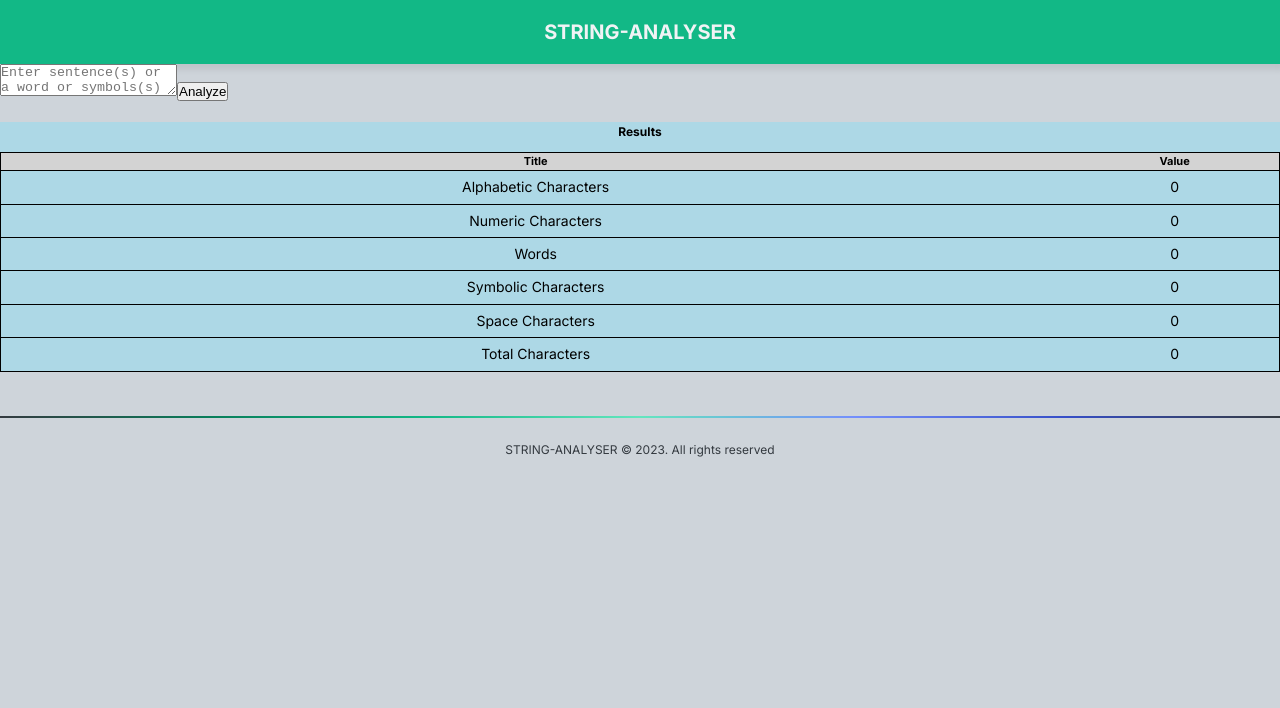
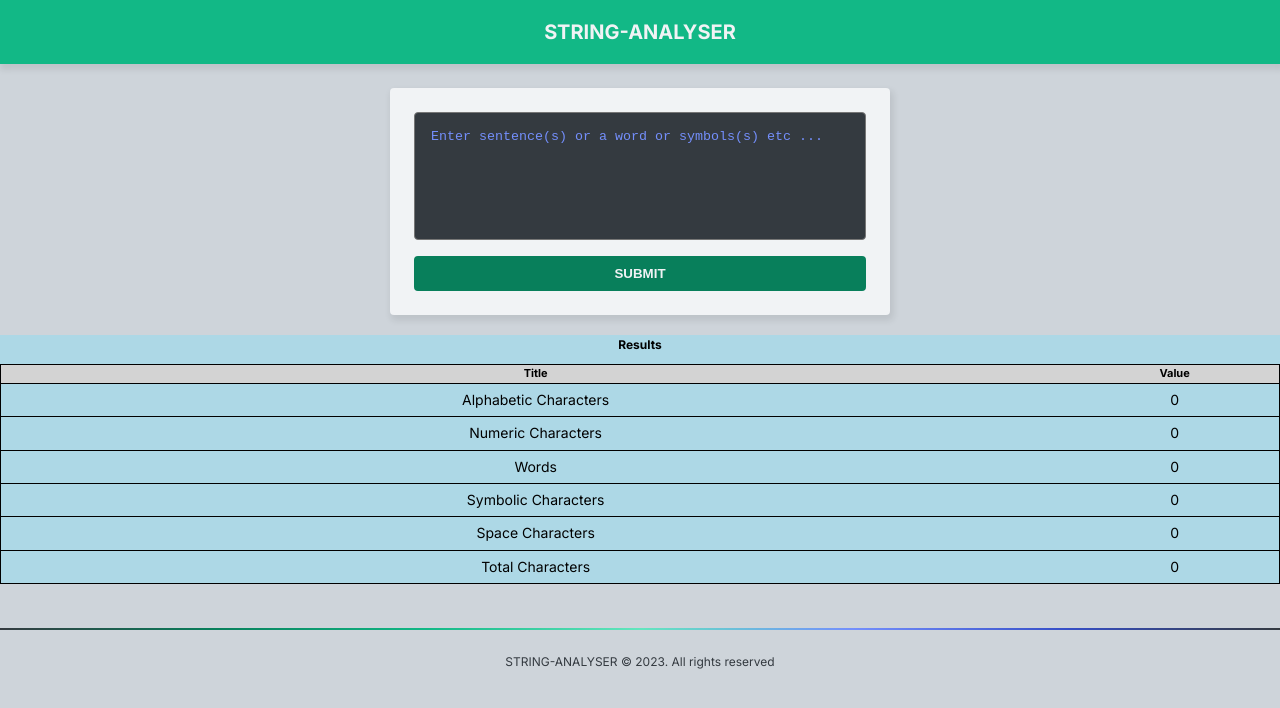
Before and after one commit to Tibz-Dankan/string-analyser, a React (Vite) app: page / in a window 1280 px wide. Shown: the top 708 px of the page. Built offline with nearby package versions, Linux system fonts and the light colour scheme.

Commit message:
feat: StringInputForm UI styles

```diff
--- a/src/components/UI/StringInputForm/StringInputForm.module.scss
+++ b/src/components/UI/StringInputForm/StringInputForm.module.scss
@@ -1,37 +1,123 @@
-.string-analyser {
-  &__header {
+.string-input {
+  margin-top: 2.4rem;
+  display: grid;
+  place-items: center;
+  &-form {
+    width: 40rem;
+    padding: 2.4rem;
+    border-radius: 0.4rem;
     display: flex;
-    align-items: center;
+    flex-direction: column;
+    background-color: var(--color-grey-light-2);
+    box-shadow: var(--shadow-light);
+    @media (min-width: 1030px) {
+      width: 50rem;
+    }
+    @media (max-width: 450px) {
+      width: 30rem;
+    }
+
+    &__input {
+      width: 100%;
+      height: 12.8rem;
+      padding: 1.6rem;
+      background-color: var(--color-grey-dark-3);
+      color: var(--color-grey-light-2);
+      border-radius: 0.4rem;
+      outline: none;
+      resize: none;
+      // &:hover,
+      // &:focus {
+      //   transition: 0.35s;
+      //   border: 0.2rem solid var(--color-primary-dark);
+      //   border: 0.4rem solid var(--color-primary);
+      // }
+      /* Chrome, Firefox, Opera, Safari 10.1+ */
+      &::placeholder {
+        // color: hsl(339.3, 69.4%, 38.4%);
+        color: var(--color-secondary-light);
+        opacity: 1;
+      }
+      /* Internet Explorer 10-11 */
+      &:-ms-input-placeholder {
+        color: var(--color-secondary-light);
+      }
+      /* Microsoft Edge */
+      &::-ms-input-placeholder {
+        color: var(--color-secondary-light);
+      }
+    }
+    &__submit-button {
+      margin-top: 1.6rem;
+      padding: 0.8rem 0rem;
+      border-radius: 0.4rem;
+      border: 0.2rem solid var(--color-primary-dark);
+      background-color: var(--color-primary-dark);
+      color: var(--color-grey-light-2);
+      font-weight: bold;
+      outline: none;
+      &:hover,
+      &:focus {
+        transition: 0.35s;
+        background-color: var(--color-primary);
+        border: 0.2rem solid var(--color-primary);
+      }
+    }
   }
+}
 
-  &__logo {
-    font-size: 24px;
-    font-weight: bold;
+.string-input-form__input {
+  // SCROLLBAR STYLES FOR WEBKIT BROWSERS
+  &::-webkit-scrollbar {
+    width: 0.8rem;
+    height: auto;
   }
-
-  &__input {
-    width: 100%;
-    height: 200px;
+  &::-webkit-scrollbar-thumb {
+    background: linear-gradient(
+      to bottom,
+      var(--color-grey-dark-3),
+      var(--color-primary-light),
+      var(--color-secondary),
+      var(--color-primary-dark),
+      var(--color-grey-dark-3)
+    );
+    border-radius: 0.8rem;
   }
-
-  &__submit-button {
-    display: block;
-    margin: 20px auto;
+  &::-webkit-scrollbar-track {
+    background: var(--color-grey-dark-3);
   }
-
-  &__table {
-    width: 100%;
-    border-collapse: collapse;
+  // SCROLLBAR STYLES FOR FIREFOX
+  &::-moz-scrollbar {
+    width: 0.8rem;
+    height: auto;
   }
-
-  &__table-caption {
-    text-align: left;
-    font-size: 18px;
-    font-weight: bold;
+  &::-moz-scrollbar-thumb {
+    background: linear-gradient(
+      to bottom,
+      var(--color-grey-dark-3),
+      var(--color-primary-light),
+      var(--color-secondary),
+      var(--color-primary-dark),
+      var(--color-grey-dark-3)
+    );
+    border-radius: 0.8rem;
   }
-
-  // &__footer {
-  //   &::before {
-  //   }
-  // }
+  &::-moz-scrollbar-track {
+    background: var(---color-grey-dark-3);
+  }
+  // SCROLLBAR STYLES FOR INTERNET EXPLORER
+  .ie ::-ms-thumb {
+    background: linear-gradient(
+      to bottom,
+      var(--color-grey-dark-3),
+      var(--color-primary-light),
+      var(--color-secondary),
+      var(--color-primary-dark),
+      var(--color-grey-dark-3)
+    );
+    border-radius: 0.8rem;
+  }
+  .ie ::-ms-track {
+    background: var(--color-grey-dark-3);
+  }
 }
--- a/src/components/UI/StringInputForm/StringInputForm.tsx
+++ b/src/components/UI/StringInputForm/StringInputForm.tsx
@@ -46,7 +46,7 @@ const StringInputForm: React.FC<InputProps> = (props): JSX.Element => {
             type="submit"
             className={styles["string-input-form__submit-button"]}
           >
-            Analyze
+            SUBMIT
           </button>
         </form>
       </div>
```
